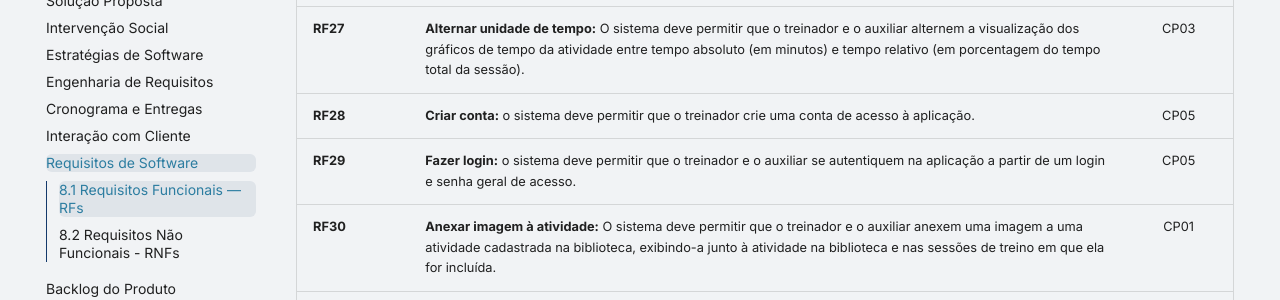
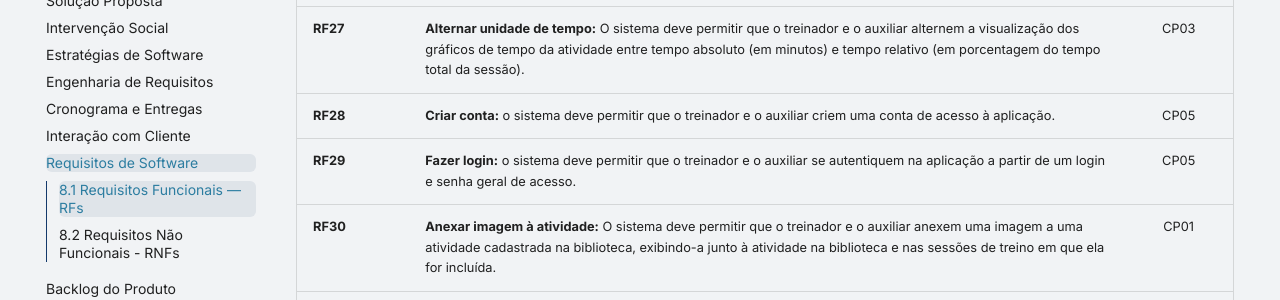
Before and after one commit to mdsreq-fga-unb/REQ-2026.2-T01-FutBoard, an MkDocs documentation site: the page built from docs/visao-produto/Requisitos-de-Software.md, in a window 1280 px wide and 900 px high, scrolled down 2390 px. Shown: the part 152-452 px from the top of the window. Built offline with MkDocs 1.6.1 and Material for MkDocs 9.7.7, drawn with Linux system fonts in a browser that asks for light colours.

Commit message:
docs: adiciona auxiliar no RF28, sobre criar uma conta

```diff
--- a/docs/visao-produto/Requisitos-de-Software.md
+++ b/docs/visao-produto/Requisitos-de-Software.md
@@ -41,7 +41,7 @@ Além dos requisitos rastreados diretamente a uma CP, alguns requisitos identifi
 | **RF25** | **Consultar informações:** O sistema deve permitir que o treinador e o auxiliar por meio de filtros consultem os dados de desempenho da equipe por macrociclo, mesociclo, microciclo, sessão e mês, atualizando os gráficos da tela com os dados correspondentes ao filtro aplicado.     3                                                                                                                      |      CP03       |
 | **RF26** | **Gerar relatório comparativo:** O sistema deve permitir que o treinador e o auxiliar gerem relatórios comparativos entre ciclos do mesmo nível (microciclos, mesociclos ou macrociclos), apresentando, para cada ciclo,  indicadores como: número de sessões, total de minutos de treino, quantidade de exercícios distintos utilizados e número de execuções de exercícios.                                   |      CP04       |
 | **RF27** | **Alternar unidade de tempo:** O sistema deve permitir que o treinador e o auxiliar alternem a visualização dos gráficos de tempo da atividade entre tempo absoluto (em minutos) e tempo relativo (em porcentagem do tempo total da sessão).                                                                                                                                                                    |      CP03       |
-| **RF28** | **Criar conta:** o sistema deve permitir que o treinador crie uma conta de acesso à aplicação.                                                                                                                                                                                                                                                                                                                  |      CP05       |
+| **RF28** | **Criar conta:** o sistema deve permitir que o treinador e o auxiliar criem uma conta de acesso à aplicação.                                                                                                                                                                                                                                                                                                    |      CP05       |
 | **RF29** | **Fazer login:** o sistema deve permitir que o treinador e o auxiliar se autentiquem na aplicação a partir de um login e senha geral de acesso.                                                                                                                                                                                                                                                                 |      CP05       |
 | **RF30** | **Anexar imagem à atividade:** O sistema deve permitir que o treinador e o auxiliar anexem uma imagem a uma atividade cadastrada na biblioteca, exibindo-a junto à atividade na biblioteca e nas sessões de treino em que ela for incluída.                                                                                                                                                                     |      CP01       |
 | **RF31** | **Registrar pontuação da atividade:** O sistema deve permitir que o treinador e o auxiliar registrem, para cada atividade de uma sessão, a pontuação planejada e a pontuação obtida em cada repetição.                                                                                                                                                                                                          |      CP03       |
```
